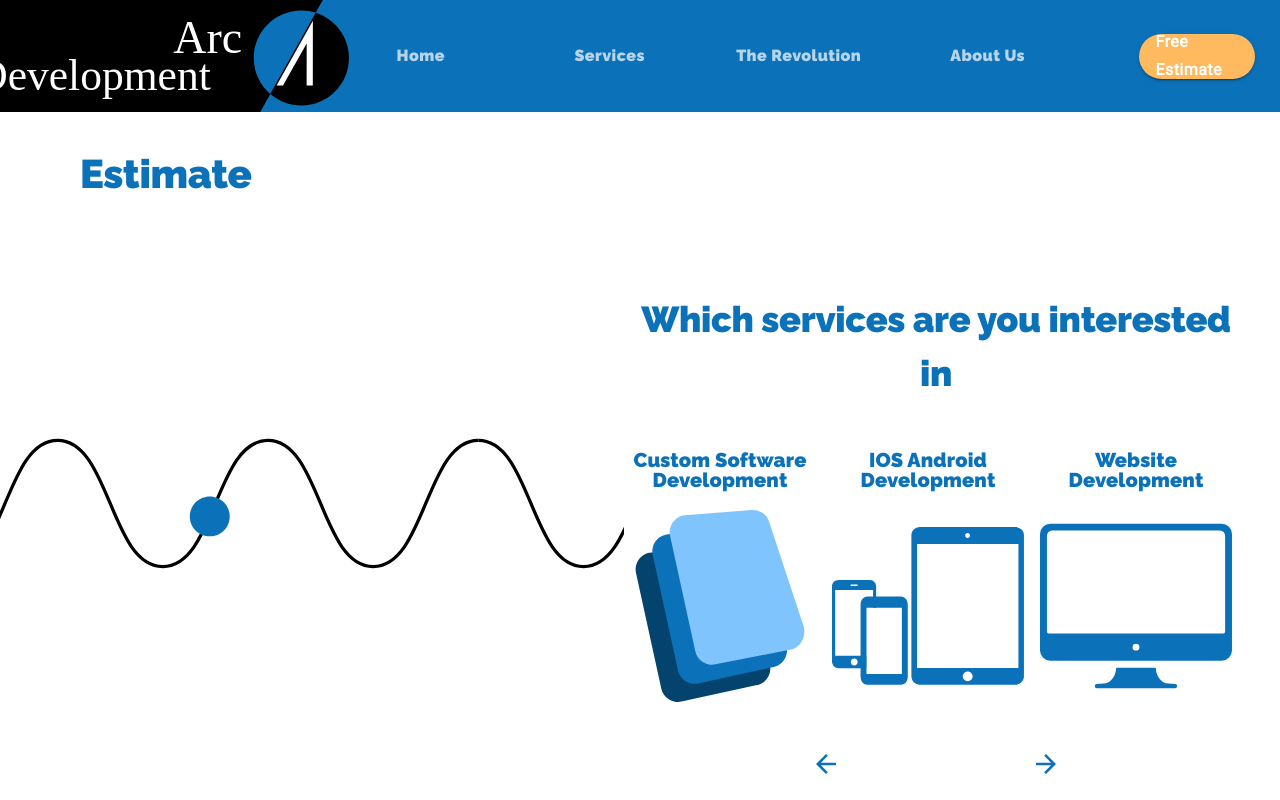
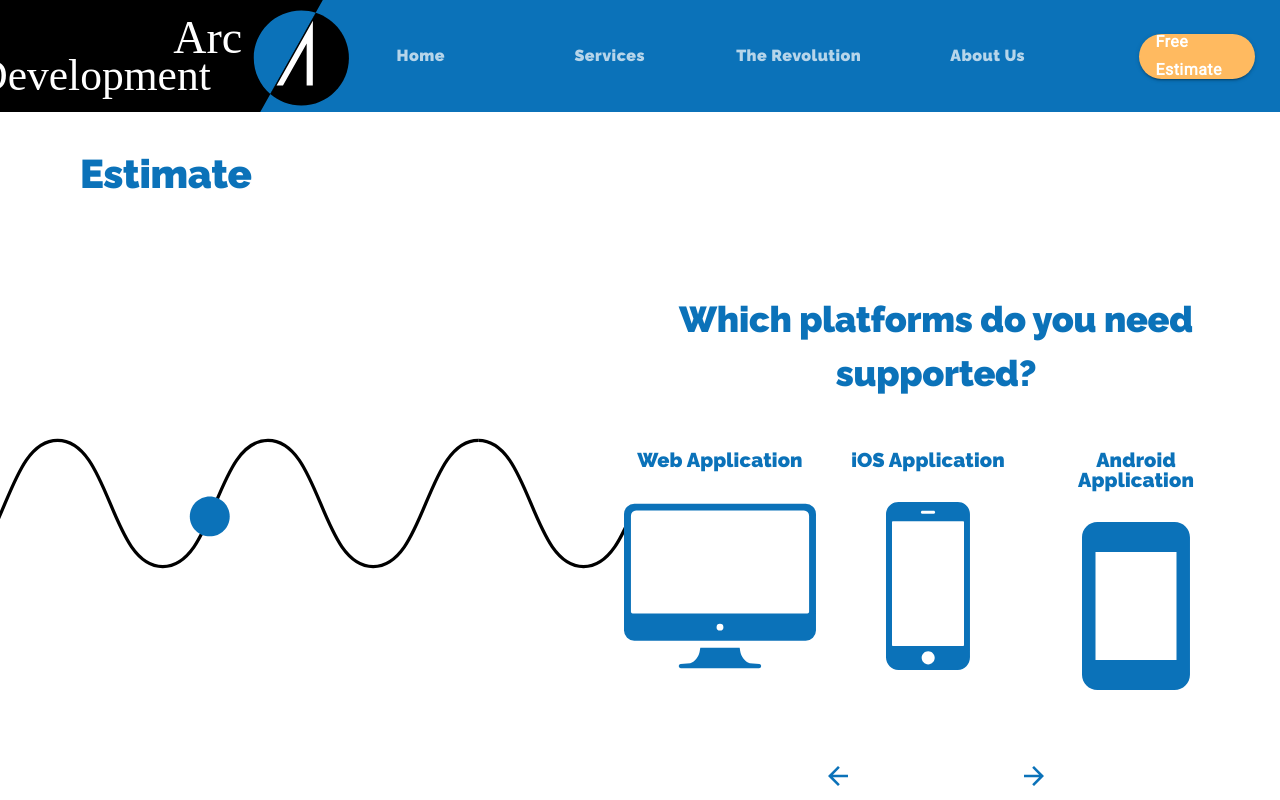
Before and after one commit to huyviet1995/material-ui-tutorial-1, a React (Create React App) app: page /estimate in a window 1280 px wide. Shown: the top 800 px of the page. Built offline with nearby package versions, Linux system fonts and the light colour scheme.

Commit message:
Allow navigating back and forth between questions

```diff
--- a/src/components/Estimate.js
+++ b/src/components/Estimate.js
@@ -1,4 +1,5 @@
-import React from 'react'
+import React, { useState } from 'react'
+import { cloneDeep } from 'lodash'
 import Lottie from 'react-lottie';
 import { useTheme, makeStyles, Grid, Typography, Button, IconButton } from '@material-ui/core';
 
@@ -280,6 +281,8 @@ export default function Estimate() {
     const classes = useStyles();
     const theme = useTheme();
 
+    const [questions, setQuestions] = useState(softwareQuestions);
+
     const defaultOptions = {
         loop: true,
         autoplay: true,
@@ -288,6 +291,40 @@ export default function Estimate() {
             preserveAspectRatio: "xMidYMid slice",
         },
     };
+
+    const nextQuestions = () => {
+      const newQuestions = cloneDeep(questions);
+      const currentlyActive = newQuestions.filter(question => question.active);
+      const activeIndex = currentlyActive[0].id - 1;
+
+      let nextIndex = activeIndex + 1;
+      if (nextIndex >= newQuestions.length) {
+        nextIndex = 0;
+      }
+
+      newQuestions[activeIndex] = { ...currentlyActive[0], active: false };
+      newQuestions[nextIndex] = { ...newQuestions[nextIndex], active: true };
+
+      setQuestions(newQuestions);
+
+    }
+
+    const previousQuestions = () => {
+      const newQuestions = cloneDeep(questions);
+      const currentlyActive = newQuestions.filter(question => question.active);
+      const activeIndex = currentlyActive[0].id - 1;
+
+      let prevIndex = activeIndex - 1;
+      if (prevIndex < 0) {
+        prevIndex = newQuestions.length - 1;
+      }
+
+      newQuestions[activeIndex] = { ...currentlyActive[0], active: false };
+      newQuestions[prevIndex] = { ...newQuestions[prevIndex], active: true };
+
+      setQuestions(newQuestions);
+
+    }
 
     return (
         <Grid container direction="row">
@@ -300,7 +337,7 @@ export default function Estimate() {
                 </Grid>
             </Grid>
             <Grid item container lg direction="column" alignItems='center' style={{ marginRight: "2em", marginBottom: "25em" }}>
-                    {defaultQuestions.filter(question => question.active).map((question, index) => {
+                    {questions.filter(question => question.active).map((question, index) => {
                         return (
                             <React.Fragment key={index}>
                                 <Grid item>
@@ -329,10 +366,14 @@ export default function Estimate() {
                     })}
                 <Grid item container justifyContent='space-between' style={{ width: '15em', marginTop: '3em' }}>
                     <Grid item>
-                        <img src={backArrow} alt="Previous question"></img>
+                        <IconButton onClick={previousQuestions}>
+                            <img src={backArrow} alt="Previous question"></img>
+                        </IconButton>
                     </Grid>
                     <Grid item>
-                        <img src={forwardArrow} alt="Next question"></img>
+                        <IconButton onClick={nextQuestions}>
+                          <img src={forwardArrow} alt="Next question"></img>
+                        </IconButton>
                     </Grid>
                     <Grid item>
                         <Button variant="contained" className={classes.estimateButton}>Get Estimate</Button>
```
